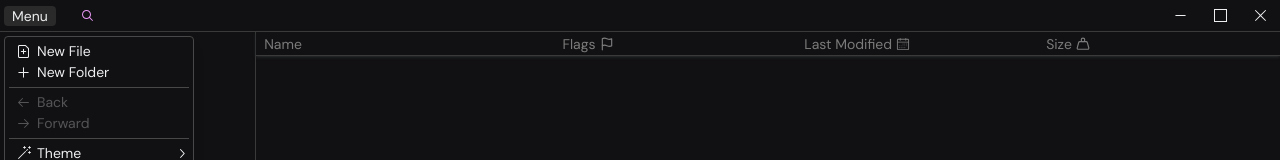
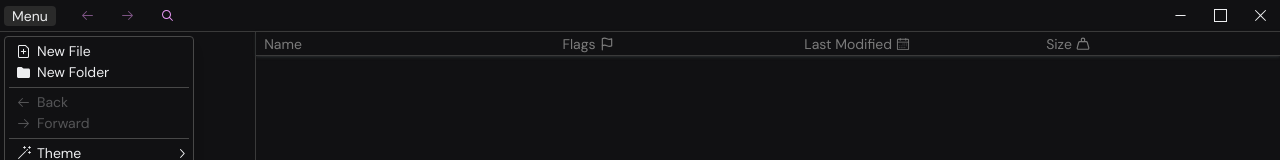
Before and after one commit to saverioscagnoli/origami, a React (Vite) app in the folder apps/explorer/: page / in a window 1280 px wide. Both pictures are taken after a click on the button "Menu". Shown: the top 160 px of the page. Built offline with nearby package versions, Linux system fonts and the light colour scheme.

Commit message:
add history

```diff
--- a/apps/explorer/src/App.tsx
+++ b/apps/explorer/src/App.tsx
@@ -12,9 +12,10 @@ import { homeDir } from "@tauri-apps/api/path";
 import { cn } from "@utils";
 
 function App() {
-  const { changeDir, deleteEntries, open } = useNavigation();
+  const { changeDir, deleteEntries, open, paste } = useNavigation();
   const { entries, selected } = useCurrentDir();
-  const { renaming, searching, searchQuery, creating } = useGlobalStates();
+  const { renaming, searching, searchQuery, creating, clipboardEntries } =
+    useGlobalStates();
   const { showHidden } = useFlags();
 
   onMount(async () => {
@@ -50,6 +51,28 @@ function App() {
           case "a": {
             if (!renaming.get() && !searching.get()) {
               selected.set(entries.get());
+            }
+            break;
+          }
+          case "c": {
+            if (!renaming.get() && !searching.get()) {
+              clipboardEntries.set([selected.get(), false]);
+            }
+            break;
+          }
+          case "x": {
+            if (!renaming.get() && !searching.get()) {
+              clipboardEntries.set([selected.get(), true]);
+            }
+            break;
+          }
+          case "v": {
+            if (
+              !renaming.get() &&
+              !searching.get() &&
+              clipboardEntries.get() !== null
+            ) {
+              await paste();
             }
             break;
           }
--- /dev/null
+++ b/apps/explorer/src/components/folder-icon.tsx
@@ -0,0 +1,20 @@
+const FolderIcon = () => {
+  return (
+    <svg
+      width="15"
+      height="15"
+      viewBox="0 0 15 15"
+      fill="none"
+      xmlns="http://www.w3.org/2000/svg"
+    >
+      <path
+        fillRule="evenodd"
+        clipRule="evenodd"
+        d="M1 11.5C1 12.3284 1.67157 13 2.5 13H12.5C13.3284 13 14 12.3284 14 11.5V5C14 4.17157 13.3284 3.5 12.5 3.5H9.5H7.83333C7.72515 3.5 7.61988 3.46491 7.53333 3.4L5.86667 2.15C5.73684 2.05263 5.57894 2 5.41667 2H2.5C1.67157 2 1 2.67157 1 3.5L1 6.5L1 11.5Z"
+        fill="var(--slate-12)"
+      />
+    </svg>
+  );
+};
+
+export { FolderIcon };
--- a/apps/explorer/src/components/providers/history.tsx
+++ b/apps/explorer/src/components/providers/history.tsx
@@ -1,25 +1,44 @@
 import { HistoryContext } from "@contexts/history";
 import { useAccessor } from "@hooks/use-accessor";
+import { useCurrentDir } from "@hooks/use-current-dir";
+import { useNavigation } from "@hooks/use-navigation";
 import { useProvider } from "@hooks/use-provider";
+import { whenChanges } from "@life-cycle";
 
 const HistoryProvider = useProvider(HistoryContext, () => {
+  const { changeDir } = useNavigation();
+  const { dir } = useCurrentDir();
+
   const history = useAccessor<string[]>([]);
   const index = useAccessor(0);
 
   const canGoBack = index.get() > 0;
   const canGoForward = index.get() < history.get().length - 1;
 
-  const goBack = () => {
+  const goBack = async () => {
     if (canGoBack) {
-      index.set(index.get() - 1);
+      console.log("go back");
+      index.decrement(1);
+      await changeDir(history.get()[index.get() - 1])();
     }
   };
 
-  const goForward = () => {
+  const goForward = async () => {
     if (canGoForward) {
-      index.set(index.get() + 1);
+      index.increment(1);
+      await changeDir(history.get()[index.get() + 1])();
     }
   };
+
+  whenChanges([dir.get()], () => {
+    if (dir.get() === "") return;
+    if (!history.get().includes(dir.get())) {
+      history.set([...history.get(), dir.get()]);
+      if (history.get().length > 0) {
+        index.increment(1);
+      }
+    }
+  });
 
   return { history, index, canGoBack, canGoForward, goBack, goForward };
 });
--- a/apps/explorer/src/components/topbar/topbar-menu/new-folder.tsx
+++ b/apps/explorer/src/components/topbar/topbar-menu/new-folder.tsx
@@ -1,12 +1,12 @@
 import { useNavigation } from "@hooks/use-navigation";
-import { PlusIcon } from "@radix-ui/react-icons";
 import { Menubar } from "@tredici";
+import { FolderIcon } from "@components/folder-icon";
 
 const NewFolder = () => {
   const { createEntry } = useNavigation();
 
   return (
-    <Menubar.Item leftIcon={<PlusIcon />} onClick={createEntry(true)}>
+    <Menubar.Item leftIcon={<FolderIcon />} onClick={createEntry(true)}>
       New Folder
     </Menubar.Item>
   );
--- a/apps/explorer/src/components/topbar/topbar.tsx
+++ b/apps/explorer/src/components/topbar/topbar.tsx
@@ -1,6 +1,8 @@
 import { cn } from "@utils";
 import { TopbarButton } from "./topbar-button";
 import {
+  ArrowLeftIcon,
+  ArrowRightIcon,
   Cross1Icon,
   MagnifyingGlassIcon,
   MinusIcon,
@@ -13,10 +15,12 @@ import { IconButton, Input } from "@tredici";
 import { useGlobalStates } from "@hooks/use-global-states";
 import { KeyboardEventHandler, useRef } from "react";
 import { whenChanges } from "@life-cycle";
+import { useHistory } from "@hooks/use-history";
 
 const Topbar = () => {
   const { entries, dir, selected } = useCurrentDir();
   const { searching, searchQuery } = useGlobalStates();
+  const { canGoBack, goBack, canGoForward, goForward } = useHistory();
 
   const inputRef = useRef<HTMLInputElement>(null);
 
@@ -72,12 +76,28 @@ const Topbar = () => {
             ref={inputRef}
           />
         ) : (
+          <>
+            <IconButton
+              variant="ghost"
+              size="sm"
+              icon={<ArrowLeftIcon />}
+              disabled={!canGoBack}
+              onClick={goBack}
+            />
+            <IconButton
+              variant="ghost"
+              size="sm"
+              icon={<ArrowRightIcon />}
+              disabled={!canGoForward}
+              onClick={goForward}
+            />
             <IconButton
               variant="ghost"
               size="sm"
               icon={<MagnifyingGlassIcon />}
               onClick={searching.toggle}
             />
+          </>
         )}
       </span>
 
--- a/apps/explorer/src/components/workspace/empty-space-context-menu/new.tsx
+++ b/apps/explorer/src/components/workspace/empty-space-context-menu/new.tsx
@@ -1,7 +1,7 @@
 import { useNavigation } from "@hooks/use-navigation";
 import { FilePlusIcon, PlusIcon } from "@radix-ui/react-icons";
 import { ContextMenu } from "@tredici";
-import { BsFolderFill } from "react-icons/bs";
+import { FolderIcon } from "@components/folder-icon";
 
 const New = () => {
   const { createEntry } = useNavigation();
@@ -13,7 +13,7 @@ const New = () => {
         <ContextMenu.Item leftIcon={<FilePlusIcon />} onClick={createEntry(false)}>
           File
         </ContextMenu.Item>
-        <ContextMenu.Item leftIcon={<BsFolderFill />} onClick={createEntry(true)}>
+        <ContextMenu.Item leftIcon={<FolderIcon />} onClick={createEntry(true)}>
           Folder
         </ContextMenu.Item>
       </ContextMenu.SubContent>
--- a/apps/explorer/src/components/workspace/empty-space-context-menu/paste.tsx
+++ b/apps/explorer/src/components/workspace/empty-space-context-menu/paste.tsx
@@ -1,37 +1,23 @@
-import { useCurrentDir } from "@hooks/use-current-dir";
 import { useGlobalStates } from "@hooks/use-global-states";
 import { useNavigation } from "@hooks/use-navigation";
 import { ClipboardIcon } from "@radix-ui/react-icons";
-import { invoke } from "@tauri-apps/api";
 import { ContextMenu } from "@tredici";
 import { useMemo } from "react";
 
 const Paste = () => {
-  const { dir } = useCurrentDir();
   const { clipboardEntries } = useGlobalStates();
-  const { reload } = useNavigation();
+  const { paste } = useNavigation();
 
   const disabled = useMemo(
     () => clipboardEntries.get() === null,
     [clipboardEntries.get()]
   );
 
-  const onPaste = async () => {
-    clipboardEntries.set(null);
-    let [entries, cutting] = clipboardEntries.get();
-
-    for (let entry of entries) {
-      await invoke("paste", { source: entry.path, targetDir: dir.get(), cutting });
-    }
-
-    reload();
-  };
-
   return (
     <ContextMenu.Item
       leftIcon={<ClipboardIcon />}
       disabled={disabled}
-      onClick={onPaste}
+      onClick={paste}
     >
       Paste
     </ContextMenu.Item>
--- a/apps/explorer/src/components/workspace/entry/entry-name.tsx
+++ b/apps/explorer/src/components/workspace/entry/entry-name.tsx
@@ -6,10 +6,10 @@ import { useGlobalStates } from "@hooks/use-global-states";
 import { useAccessor } from "@hooks/use-accessor";
 import { whenChanges } from "@life-cycle";
 import { Input } from "@components/tredici";
-import { LuFolder } from "react-icons/lu";
 import { useNavigation } from "@hooks/use-navigation";
 import { useCurrentDir } from "@hooks/use-current-dir";
 import { invoke } from "@tauri-apps/api";
+import { FolderIcon } from "@components/folder-icon";
 
 type EntryNameProps = {
   name: string;
@@ -86,7 +86,7 @@ const EntryName: React.FC<EntryNameProps> = ({ name, is_folder }) => {
     <span className={cn("flex items-center gap-0.5")} draggable>
       <span className="min-w-4">
         {is_folder ? (
-          <LuFolder fill="var(--slate-12)" />
+          <FolderIcon />
         ) : (
           fileIconMap.get(inputValue.get().split(".").pop().toLowerCase()) ?? (
             <FileIcon />
--- a/apps/explorer/src/hooks/use-navigation.ts
+++ b/apps/explorer/src/hooks/use-navigation.ts
@@ -7,7 +7,7 @@ import { useAccessor } from "./use-accessor";
 const useNavigation = () => {
   const changing = useAccessor<boolean>(false);
   const { dir, entries, selected } = useCurrentDir();
-  const { creating, renaming, searchQuery } = useGlobalStates();
+  const { creating, renaming, searchQuery, clipboardEntries } = useGlobalStates();
 
   const changeDir = (path: string) => async () => {
     changing.set(true);
@@ -62,7 +62,31 @@ const useNavigation = () => {
     await reload();
   };
 
-  return { changeDir, open, reload, rename, createEntry, deleteEntries, changing };
+  const paste = async () => {
+    clipboardEntries.set(null);
+    let [entries, cutting] = clipboardEntries.get();
+
+    for (let entry of entries) {
+      await invoke("paste", {
+        source: entry.path,
+        targetDir: dir.get(),
+        cutting
+      });
+    }
+
+    reload();
+  };
+
+  return {
+    changeDir,
+    open,
+    reload,
+    rename,
+    createEntry,
+    deleteEntries,
+    paste,
+    changing
+  };
 };
 
 export { useNavigation };
```
Also changed, not shown: 1 other file (tests, documents, lock files or other folders). Lines whose indentation alone changed are shown as unchanged.
